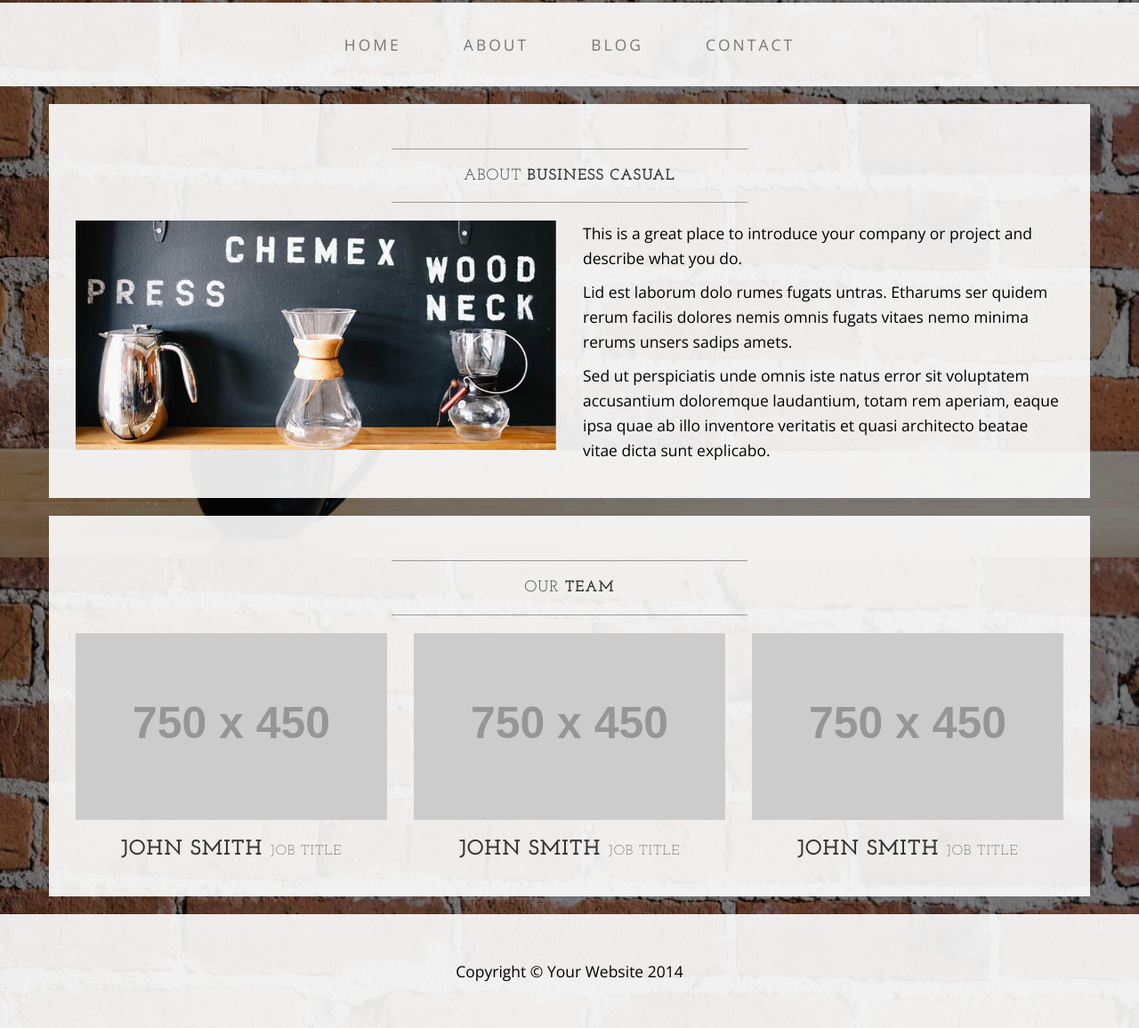
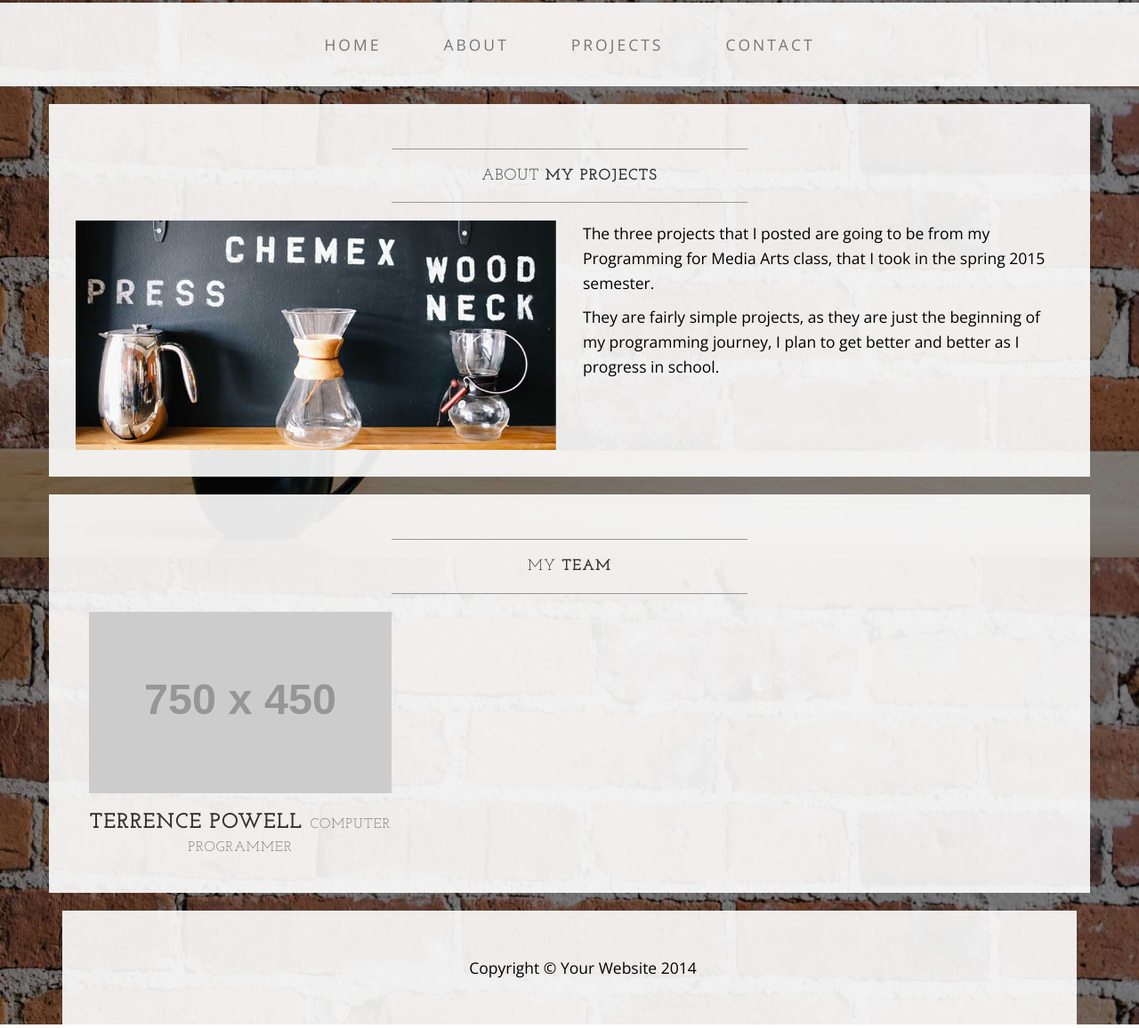
Before and after one commit to tpowell6/wwebsite, a plain HTML site: page about.html in a window 1280 px wide. Shown: the part 173-1329 px from the top of the page at 89% size. Drawn offline with nearby package versions, Linux system fonts and the light colour scheme; placeholder pictures from the web are drawn by us.

Commit message:
Updated website

```diff
--- a/about.html
+++ b/about.html
@@ -59,7 +59,7 @@
                         <a href="about.html">About</a>
                     </li>
                     <li>
-                        <a href="blog.html">Blog</a>
+                        <a href="blog.html">Projects</a>
                     </li>
                     <li>
                         <a href="contact.html">Contact</a>
@@ -78,7 +78,7 @@
                 <div class="col-lg-12">
                     <hr>
                     <h2 class="intro-text text-center">About
-                        <strong>business casual</strong>
+                        <strong>My Projects</strong>
                     </h2>
                     <hr>
                 </div>
@@ -86,9 +86,8 @@
                     <img class="img-responsive img-border-left" src="img/slide-2.jpg" alt="">
                 </div>
                 <div class="col-md-6">
-                    <p>This is a great place to introduce your company or project and describe what you do.</p>
-                    <p>Lid est laborum dolo rumes fugats untras. Etharums ser quidem rerum facilis dolores nemis omnis fugats vitaes nemo minima rerums unsers sadips amets.</p>
-                    <p>Sed ut perspiciatis unde omnis iste natus error sit voluptatem accusantium doloremque laudantium, totam rem aperiam, eaque ipsa quae ab illo inventore veritatis et quasi architecto beatae vitae dicta sunt explicabo.</p>
+                    <p>The three projects that I posted are going to be from my Programming for Media Arts class, that I took in the spring 2015 semester. </p>
+                    <p>They are fairly simple projects, as they are just the beginning of my programming journey, I plan to get better and better as I progress in school.<p>
                 </div>
                 <div class="clearfix"></div>
             </div>
@@ -98,29 +97,18 @@
             <div class="box">
                 <div class="col-lg-12">
                     <hr>
-                    <h2 class="intro-text text-center">Our
+                    <h2 class="intro-text text-center">My
                         <strong>Team</strong>
                     </h2>
                     <hr>
-                </div>
+
                 <div class="col-sm-4 text-center">
                     <img class="img-responsive" src="http://placehold.it/750x450" alt="">
-                    <h3>John Smith
-                        <small>Job Title</small>
+                    <h3>Terrence Powell
+                        <small>Computer Programmer</small>
                     </h3>
                 </div>
-                <div class="col-sm-4 text-center">
-                    <img class="img-responsive" src="http://placehold.it/750x450" alt="">
-                    <h3>John Smith
-                        <small>Job Title</small>
-                    </h3>
-                </div>
-                <div class="col-sm-4 text-center">
-                    <img class="img-responsive" src="http://placehold.it/750x450" alt="">
-                    <h3>John Smith
-                        <small>Job Title</small>
-                    </h3>
-                </div>
+
                 <div class="clearfix"></div>
             </div>
         </div>
```
Also changed, not shown: blog.html (+1 -1 lines), contact.html (+11 -11 lines).
